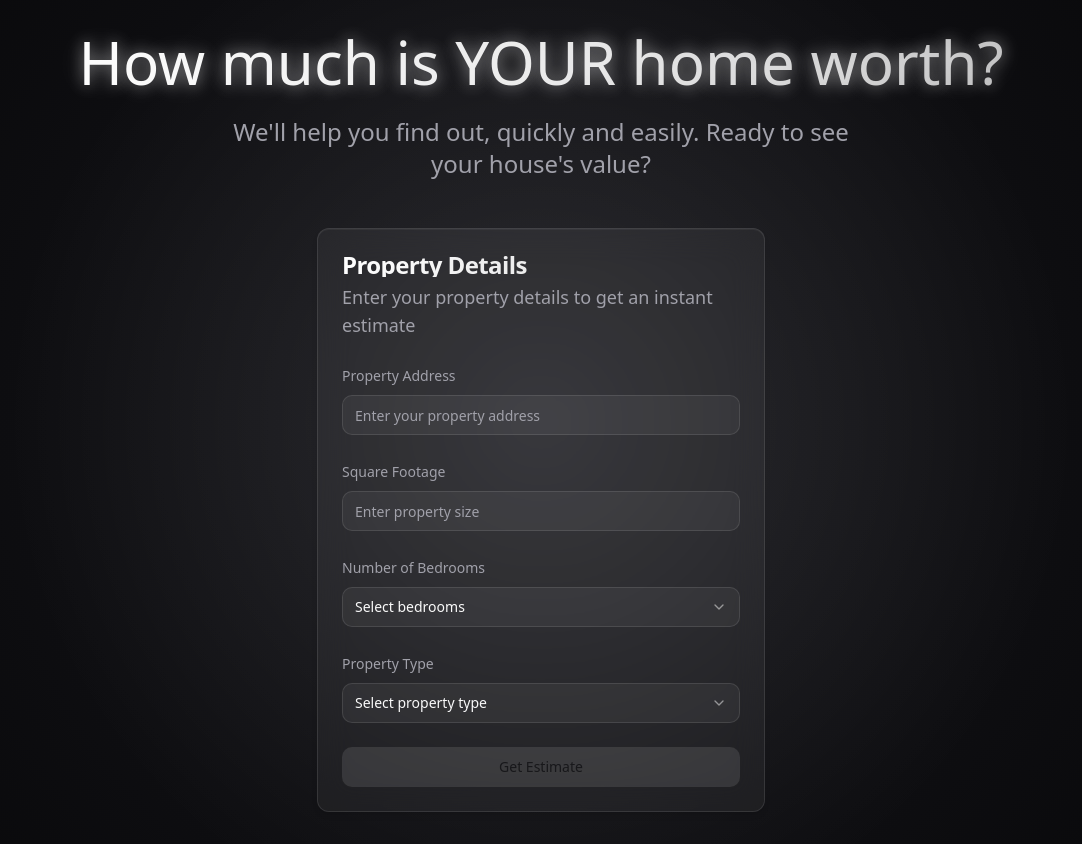
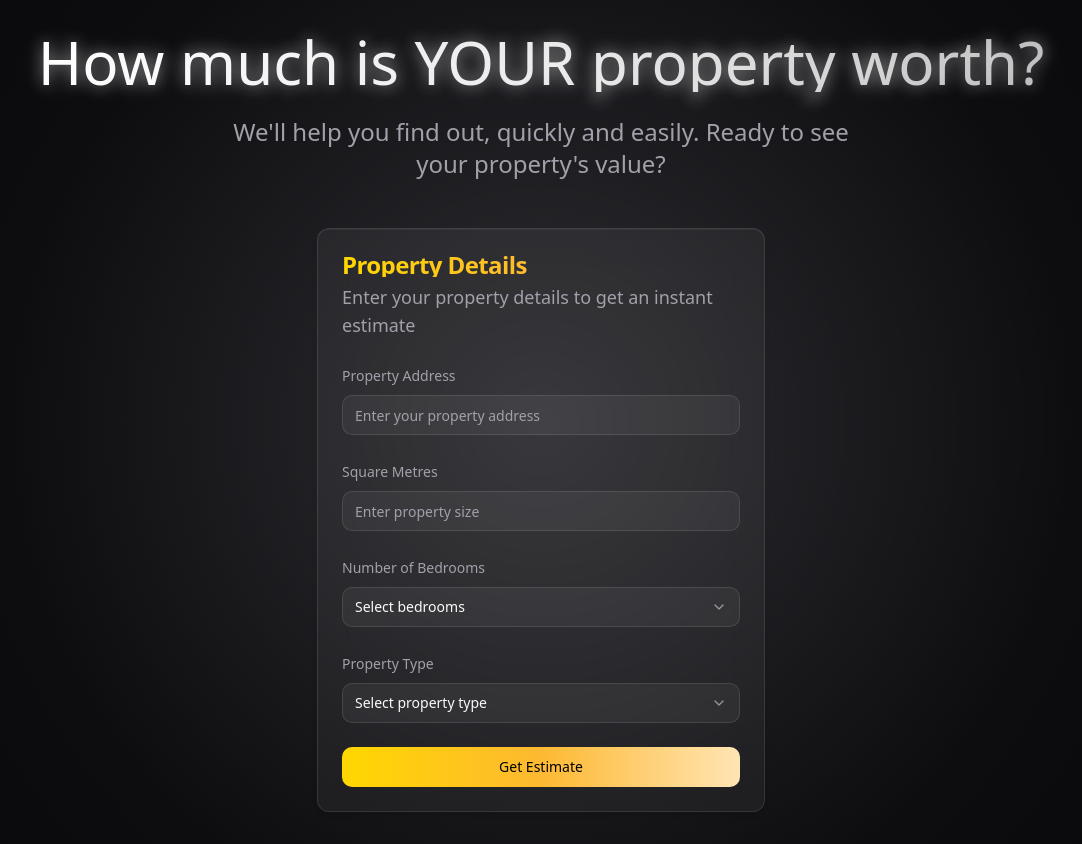
Before and after one commit to Cryptonite44/Property-Valuer, a React (Vite) app: page / in a window 1280 px wide. Shown: the whole page, without its empty margins (99-1181 px from the left). Built offline with nearby package versions, Linux system fonts and the light colour scheme.

Commit message:
Update UI and localization
- Update currency to UK £ and use UK spelling.
- Apply gradient gold color to specific UI elements.
- Include general improvements to the platform.

```diff
--- a/src/components/EstimateResult.tsx
+++ b/src/components/EstimateResult.tsx
@@ -26,14 +26,14 @@ const EstimateResult: React.FC<EstimateResultProps> = ({ value, onReset }) => {
         angle: 60,
         spread: 55,
         origin: { x: 0 },
-        colors: ["#ffffff"],
+        colors: ["#FFD700", "#FDB931", "#FFE5B4"], // Gold confetti
       });
       confetti({
         particleCount: 2,
         angle: 120,
         spread: 55,
         origin: { x: 1 },
-        colors: ["#ffffff"],
+        colors: ["#FFD700", "#FDB931", "#FFE5B4"], // Gold confetti
       });
 
       if (Date.now() < animationEnd) {
@@ -44,11 +44,19 @@ const EstimateResult: React.FC<EstimateResultProps> = ({ value, onReset }) => {
     frame();
   }, []);
 
+  const formatCurrency = (value: number) => {
+    return new Intl.NumberFormat("en-GB", {
+      style: "currency",
+      currency: "GBP",
+      maximumFractionDigits: 0,
+    }).format(value);
+  };
+
   return (
     <Card className="w-full max-w-md mx-auto glass-panel animate-fade-up">
       <CardHeader className="text-center">
         <CardTitle className="text-3xl font-light text-gradient">
-          Your Estimated Home Value
+          Your Estimated Property Value
         </CardTitle>
         <CardDescription className="text-lg">
           Based on similar properties in your area
@@ -56,8 +64,8 @@ const EstimateResult: React.FC<EstimateResultProps> = ({ value, onReset }) => {
       </CardHeader>
       <CardContent className="space-y-8">
         <div className="text-center">
-          <div className="text-5xl font-light mb-4 text-gradient glow">
-            ${value.toLocaleString()}
+          <div className="text-5xl font-light mb-4 bg-gradient-to-r from-[#FFD700] via-[#FDB931] to-[#FFE5B4] bg-clip-text text-transparent">
+            {formatCurrency(value)}
           </div>
           <p className="text-sm text-muted-foreground">
             This estimate is based on recent market data and similar properties in
@@ -66,7 +74,7 @@ const EstimateResult: React.FC<EstimateResultProps> = ({ value, onReset }) => {
         </div>
         <div className="space-y-4">
           <p className="text-sm text-center text-muted-foreground">
-            Want a more accurate valuation? Our expert agents can provide a detailed
+            Would you like a more accurate valuation? Our expert estate agents can provide a detailed
             analysis of your property's worth.
           </p>
           <div className="flex flex-col gap-3">
@@ -77,7 +85,7 @@ const EstimateResult: React.FC<EstimateResultProps> = ({ value, onReset }) => {
                 window.open("mailto:contact@example.com", "_blank")
               }
             >
-              Contact an Agent
+              Contact an Estate Agent
             </Button>
             <Button
               variant="secondary"
--- a/src/components/ValueForm.tsx
+++ b/src/components/ValueForm.tsx
@@ -46,9 +46,9 @@ const ValueForm = ({ onEstimate }: { onEstimate: (value: number) => void }) => {
     }
 
     // Dummy calculation for demo purposes
-    const baseValue = 350000;
-    const sizeMultiplier = parseInt(formData.size) * 150;
-    const bedroomMultiplier = parseInt(formData.bedrooms) * 50000;
+    const baseValue = 275000; // Starting with £275,000 as base
+    const sizeMultiplier = parseInt(formData.size) * 120; // Adjusted for £
+    const bedroomMultiplier = parseInt(formData.bedrooms) * 40000;
     const propertyTypeMultiplier = formData.propertyType === "house" ? 1.2 : 1;
 
     const estimatedValue = (baseValue + sizeMultiplier + bedroomMultiplier) * propertyTypeMultiplier;
@@ -58,7 +58,9 @@ const ValueForm = ({ onEstimate }: { onEstimate: (value: number) => void }) => {
   return (
     <Card className="w-full max-w-md mx-auto glass-panel animate-fade-up">
       <CardHeader>
-        <CardTitle className="text-gradient">Property Details</CardTitle>
+        <CardTitle className="bg-gradient-to-r from-[#FFD700] via-[#FDB931] to-[#FFE5B4] bg-clip-text text-transparent">
+          Property Details
+        </CardTitle>
         <CardDescription className="text-lg">
           Enter your property details to get an instant estimate
         </CardDescription>
@@ -78,7 +80,7 @@ const ValueForm = ({ onEstimate }: { onEstimate: (value: number) => void }) => {
             />
           </div>
           <div className="space-y-2">
-            <Label htmlFor="size" className="text-sm text-muted-foreground">Square Footage</Label>
+            <Label htmlFor="size" className="text-sm text-muted-foreground">Square Metres</Label>
             <Input
               id="size"
               type="number"
@@ -121,14 +123,14 @@ const ValueForm = ({ onEstimate }: { onEstimate: (value: number) => void }) => {
               </SelectTrigger>
               <SelectContent>
                 <SelectItem value="house">House</SelectItem>
-                <SelectItem value="apartment">Apartment</SelectItem>
-                <SelectItem value="condo">Condo</SelectItem>
+                <SelectItem value="apartment">Flat</SelectItem>
+                <SelectItem value="condo">Maisonette</SelectItem>
               </SelectContent>
             </Select>
           </div>
           <Button
             type="submit"
-            className="w-full mt-8 bg-white/10 hover:bg-white/20 transition-colors"
+            className="w-full mt-8 bg-gradient-to-r from-[#FFD700] via-[#FDB931] to-[#FFE5B4] text-black font-medium hover:opacity-90 transition-opacity"
           >
             Get Estimate
           </Button>
--- a/src/pages/Index.tsx
+++ b/src/pages/Index.tsx
@@ -18,11 +18,11 @@ const Index = () => {
           <>
             <div className="text-center mb-12 space-y-6">
               <h1 className="text-4xl md:text-6xl font-light mb-4 text-gradient glow">
-                <TypewriterText text="How much is YOUR home worth?" />
+                <TypewriterText text="How much is YOUR property worth?" />
               </h1>
               <p className="text-xl md:text-2xl font-light text-muted-foreground max-w-2xl mx-auto">
                 We'll help you find out, quickly and easily. Ready to see your
-                house's value?
+                property's value?
               </p>
             </div>
             <ValueForm onEstimate={setEstimatedValue} />
```
